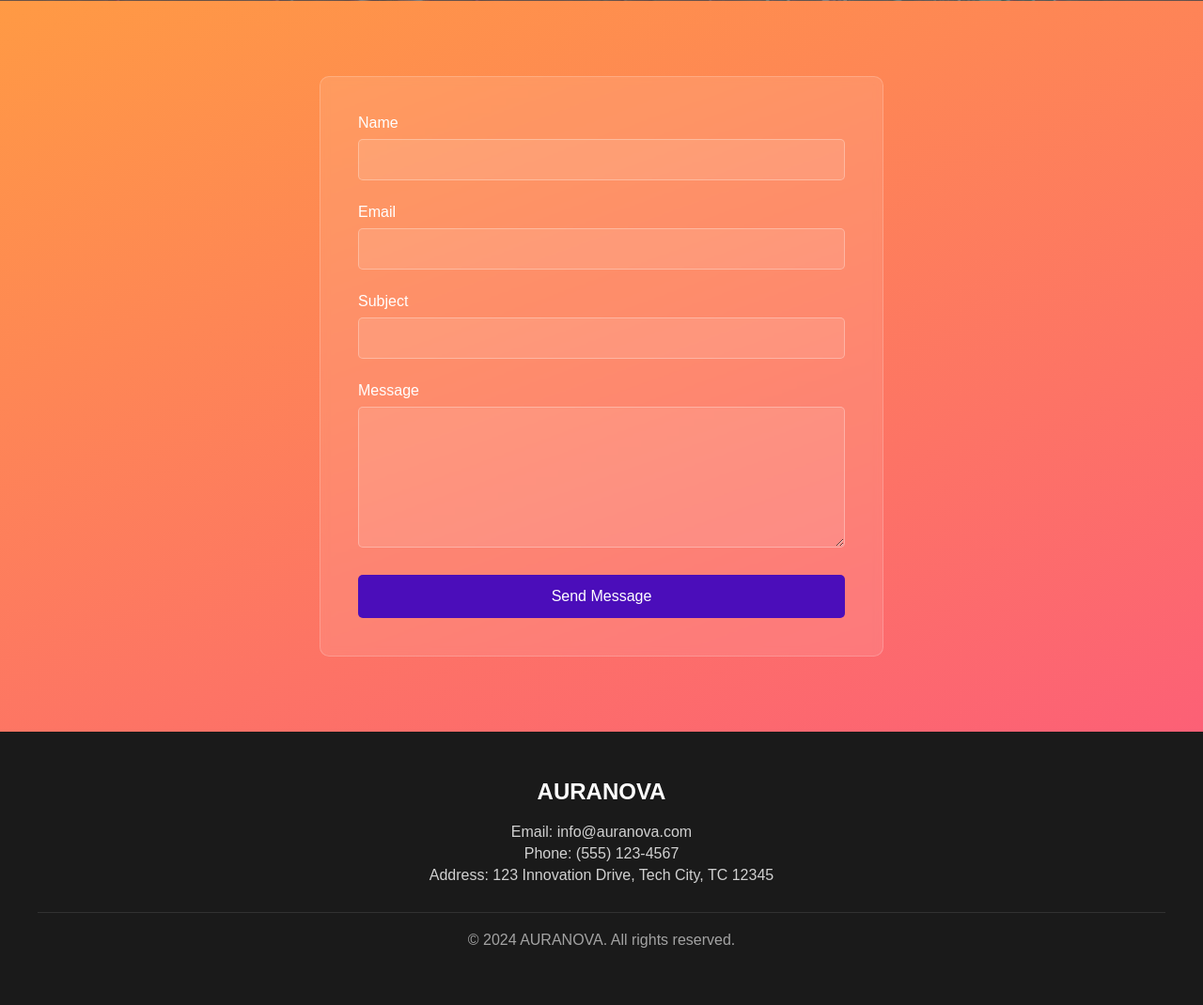
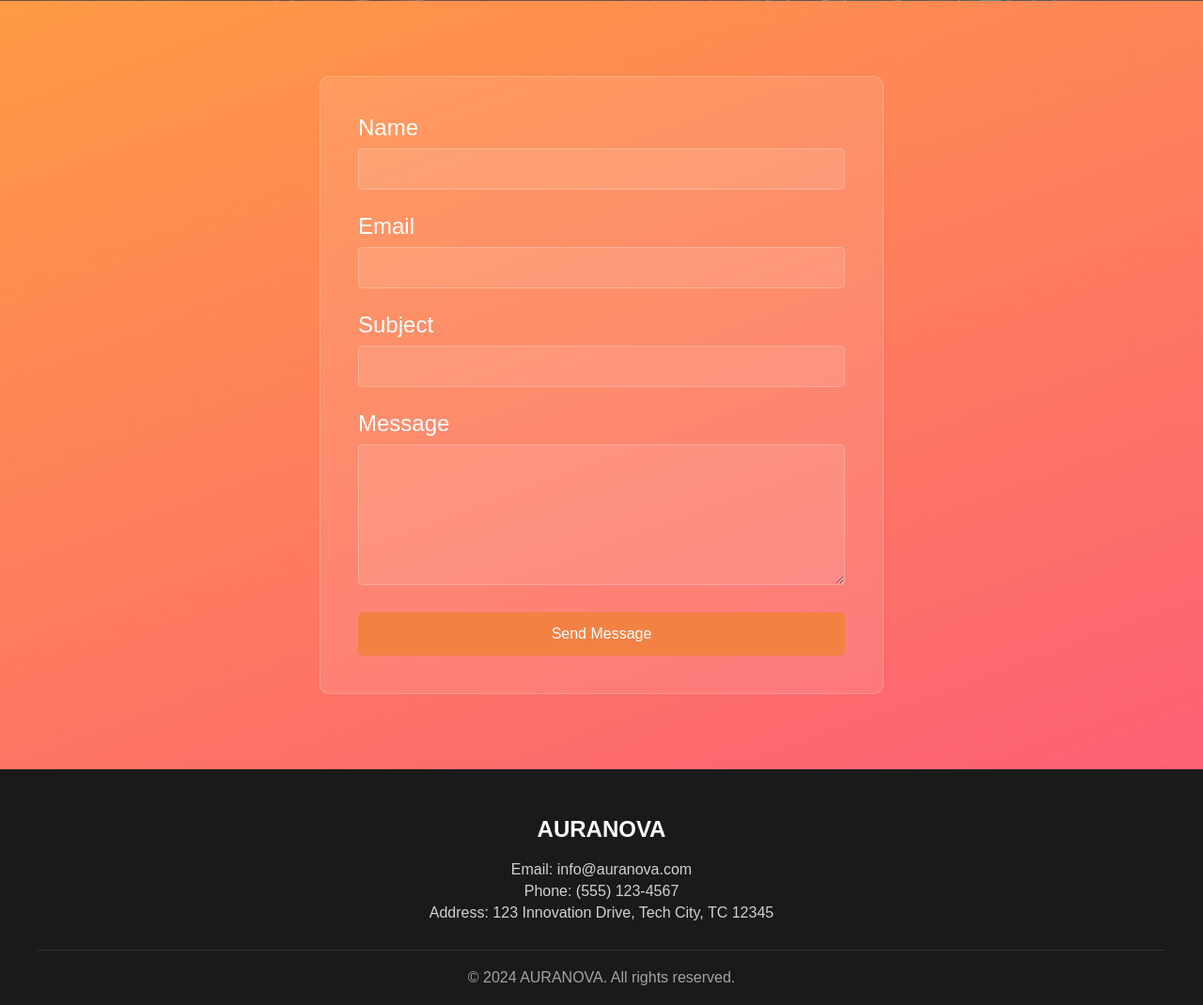
Before and after one commit to sakshiagrw/AuroNova, a Flask app: page /contact in a window 1280 px wide. Shown: the part 799-1869 px from the top of the page at 94% size. Before the commit the page ends 1808 px from the top, so only its background shows below. Run offline with Flask 2, Linux system fonts and the light colour scheme.

Commit message:
Update style.css

```diff
--- a/static/css/style.css
+++ b/static/css/style.css
@@ -174,7 +174,6 @@
     color: white;
     margin: 15px 0;
     font-size: 20px;
-    font-style: ;
 }
 
 .feature-card p {
@@ -507,14 +506,15 @@
     display: block;
     margin-bottom: 8px;
     color: white;
-    font-size: 16px;
+    font-size: 24px;
+    text-align: left;
 }
 
 .form-group input,
 .form-group textarea {
     width: 100%;
     padding: 12px;
-    border: 1px solid rgba(255, 255, 255, 0.3);
+    border: 1px solid rgba(255, 255, 255, 0.233);
     border-radius: 5px;
     background: rgba(255, 255, 255, 0.1);
     color: white;
@@ -525,7 +525,7 @@
 .form-group input:focus,
 .form-group textarea:focus {
     outline: none;
-    border-color: #4B0DBA;
+    border-color: #f3444d;
     background: rgba(255, 255, 255, 0.2);
 }
 
@@ -537,7 +537,7 @@
 .submit-btn {
     width: 100%;
     padding: 14px;
-    background: #4B0DBA;
+    background: #f38144;
     color: white;
     border: none;
     border-radius: 5px;
@@ -547,7 +547,7 @@
 }
 
 .submit-btn:hover {
-    background: #5d1ee6;
+    background: #f38144;
     transform: translateY(-2px);
 }
 
```
